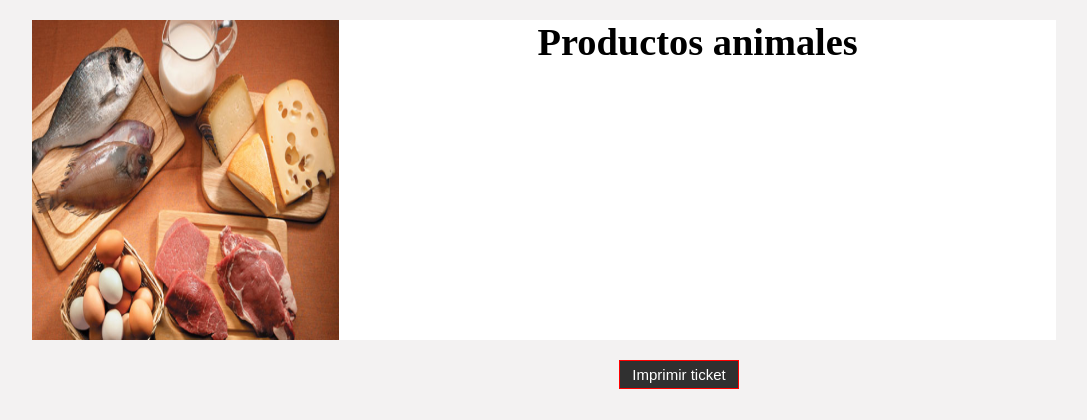
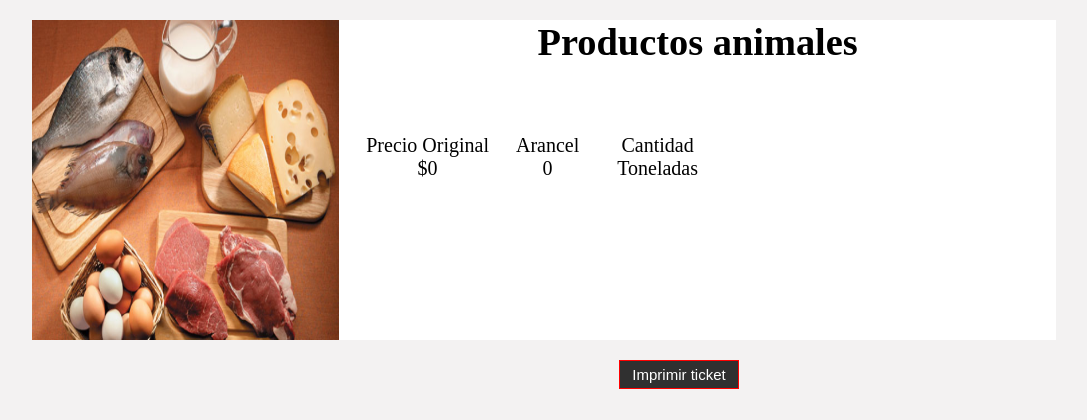
Before and after one commit to EdsenxX/Exportacion, a PHP site: page /calcular.php?id=1 in a window 1280 px wide. Shown: the part 79-499 px from the top of the page, without its empty margins (96-1183 px from the left). Run offline with PHP 8.4, Linux system fonts and the light colour scheme; data comes from the database, SQL or seed files in the repository; data that the repository does not hold is empty; some libraries are stand-ins or nearby versions; some web fonts are replaced.

Commit message:
modificacion del estilo y otras cosas

```diff
--- a/calcular.php
+++ b/calcular.php
@@ -70,6 +70,21 @@
             <?php
         }?>
 
+        <div class="precio">
+            <p>Precio Original</p>
+            <p>$<?php echo $row['costo'] ?></p>
+        </div>
+
+        <div class="arancel">
+            <p>Arancel</p>
+            <p>0</p>
+        </div>
+
+        <div class="cantidad">
+            <p>Cantidad</p>
+            <p><?php echo $cantidad ?> Toneladas</p>
+        </div>
+
     </div></center>
 
        <center><input type="submit" value="Imprimir ticket" class="botonn"></center>
--- a/css/estilos.css
+++ b/css/estilos.css
@@ -138,3 +138,24 @@
 	height: 25%;
 	margin-top: 10px;
 }
+
+.precio{
+	font-size:20px;
+	position: relative;
+	right: 270px;
+	top: 70px;
+}
+
+.arancel{
+	font-size:20px;
+	position: relative;
+	right: 150px;
+	top: 24px;
+}
+
+.cantidad{
+	font-size:20px;
+	position: relative;
+	right: 40px;
+	top: -22px;
+}
```
